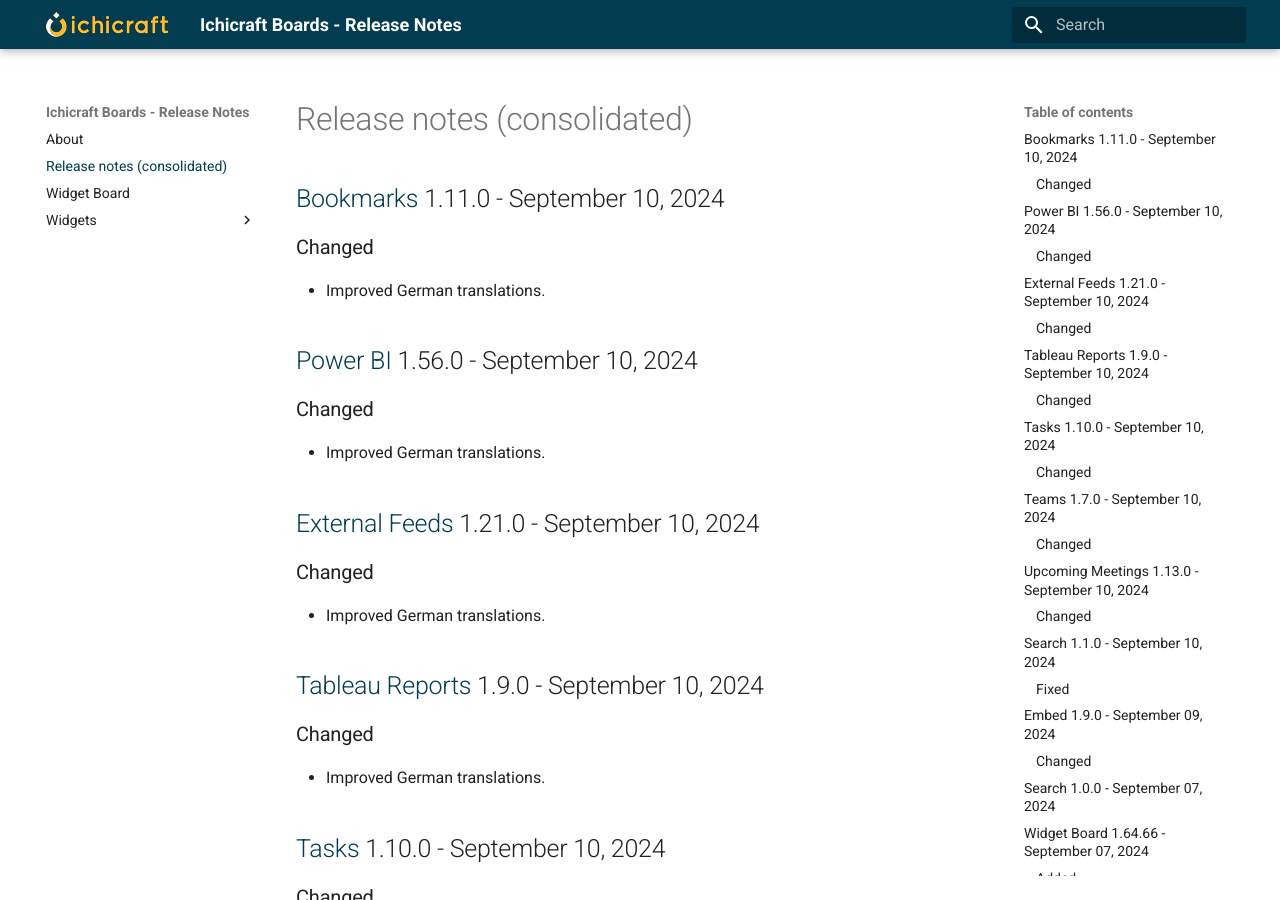
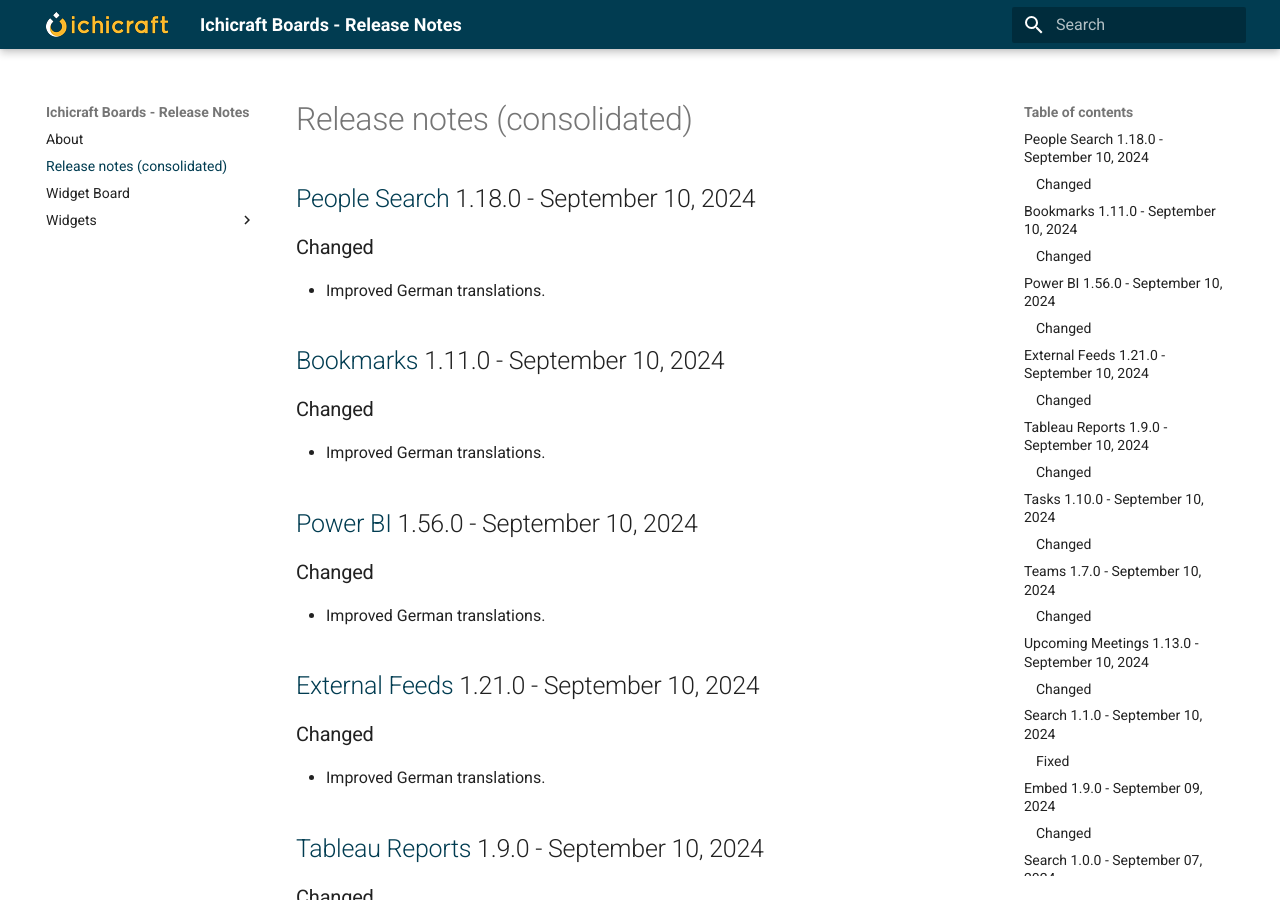
Before and after one commit to ichicraft/widgets-docs, an MkDocs documentation site: the page built from docs/Release-notes-(consolidated).md, in a window 1280 px wide and 900 px high. Built offline with MkDocs 1.6.1 and Material for MkDocs 9.7.7, drawn with Linux system fonts in a browser that asks for light colours.

Commit message:
Release notes updated by BuildService

```diff
--- a/docs/Release-notes-(consolidated).md
+++ b/docs/Release-notes-(consolidated).md
@@ -1,3 +1,8 @@
+## [People Search](./Widgets/People Search.md) 1.18.0 - September 10, 2024
+
+### Changed
+- Improved German translations.
+
 ## [Bookmarks](./Widgets/Bookmarks.md) 1.11.0 - September 10, 2024
 
 ### Changed
--- a/docs/Widgets/People Search.md
+++ b/docs/Widgets/People Search.md
@@ -1,3 +1,8 @@
+## 1.18.0 - September 10, 2024
+
+### Changed
+- Improved German translations.
+
 ## 1.17.0 - July 04, 2024
 
 ### Changed
```
